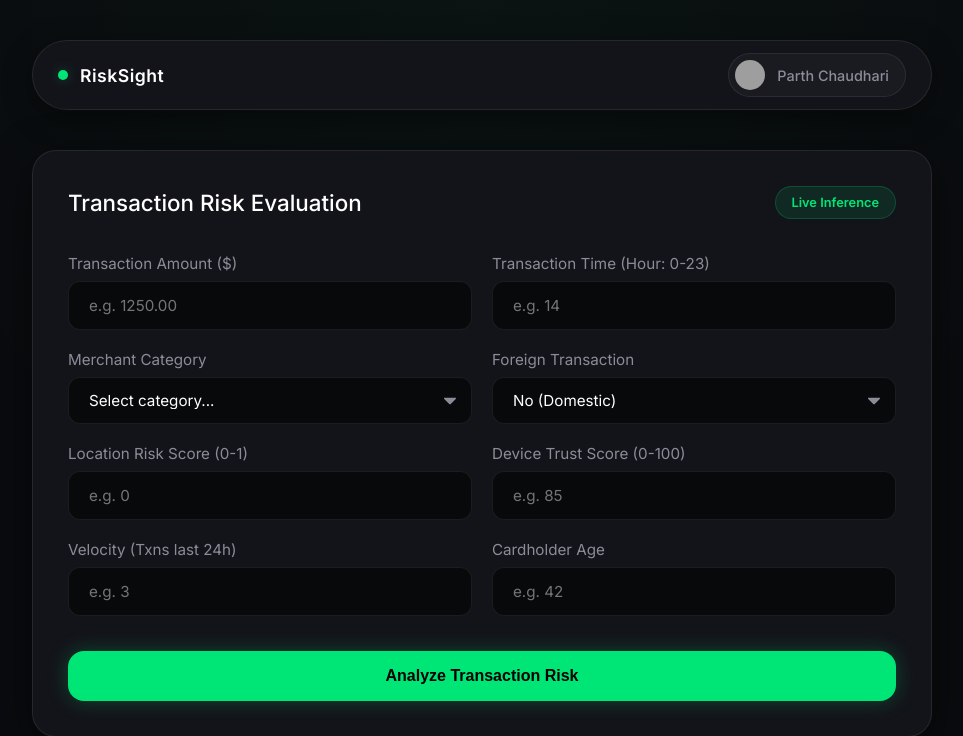
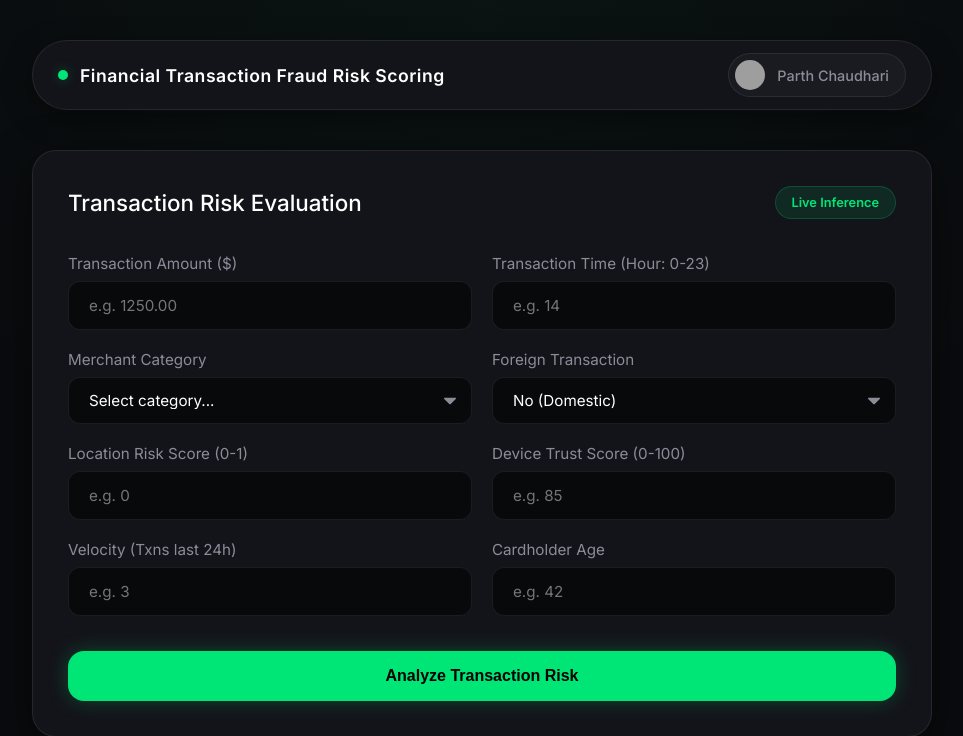
Before and after one commit to 0duckie0/Financial-Transaction-Fraud-Risk-Scoring, a Flask app: page / in a window 1280 px wide. Shown: the top 736 px of the page, without its empty margins (158-1121 px from the left). Run offline with Flask 3, Linux system fonts and the light colour scheme; parts of the project's set-up code (start-up, migrations or seed data) failed here and were passed over; grey boxes are pictures that could not be loaded.

Commit message:
Update logo text to reflect new project name

```diff
--- a/templates/index.html
+++ b/templates/index.html
@@ -10,7 +10,7 @@
         <nav class="top-nav">
             <div class="logo">
                 <span class="neon-dot"></span>
-                <span>RiskSight</span>
+                <span>Financial Transaction Fraud Risk Scoring</span>
             </div>
             <div class="profile-pill">
                 <img src="https://ui-avatars.com/api/?name=Parth+Chaudhari&background=00e676&color=000&bold=true" alt="User" class="avatar">
```
